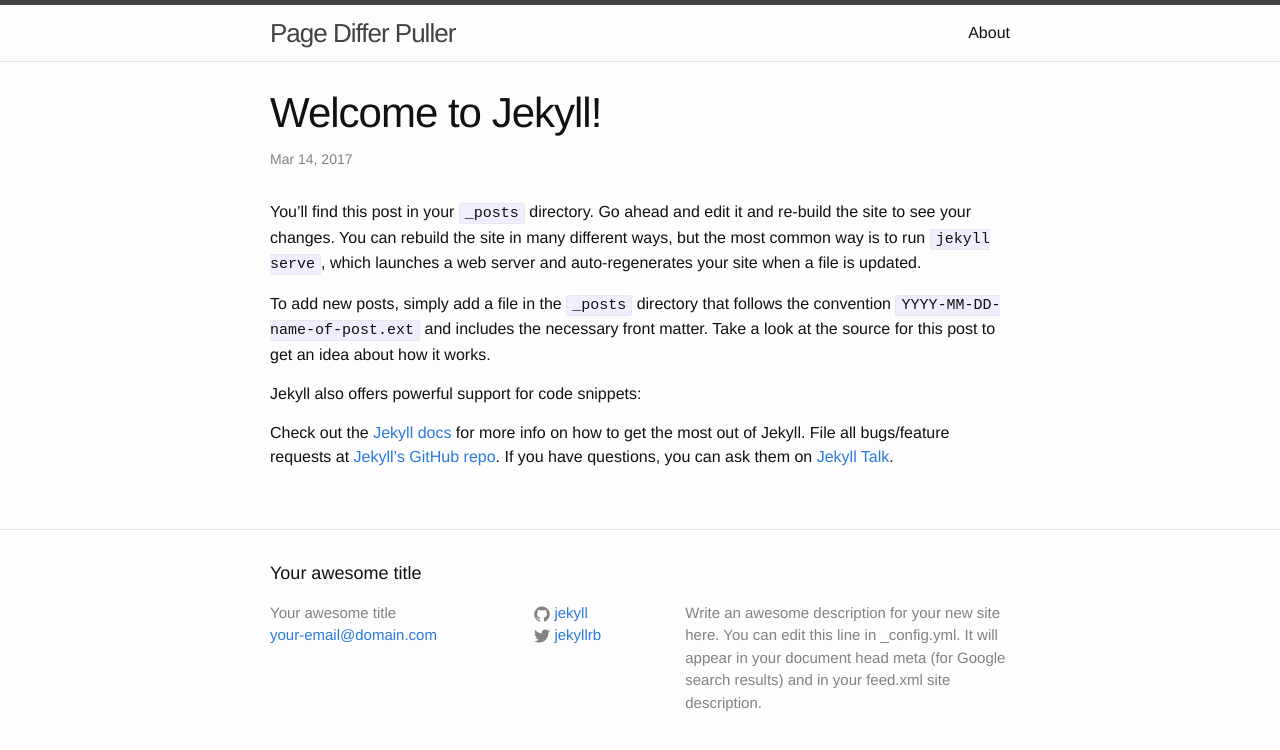
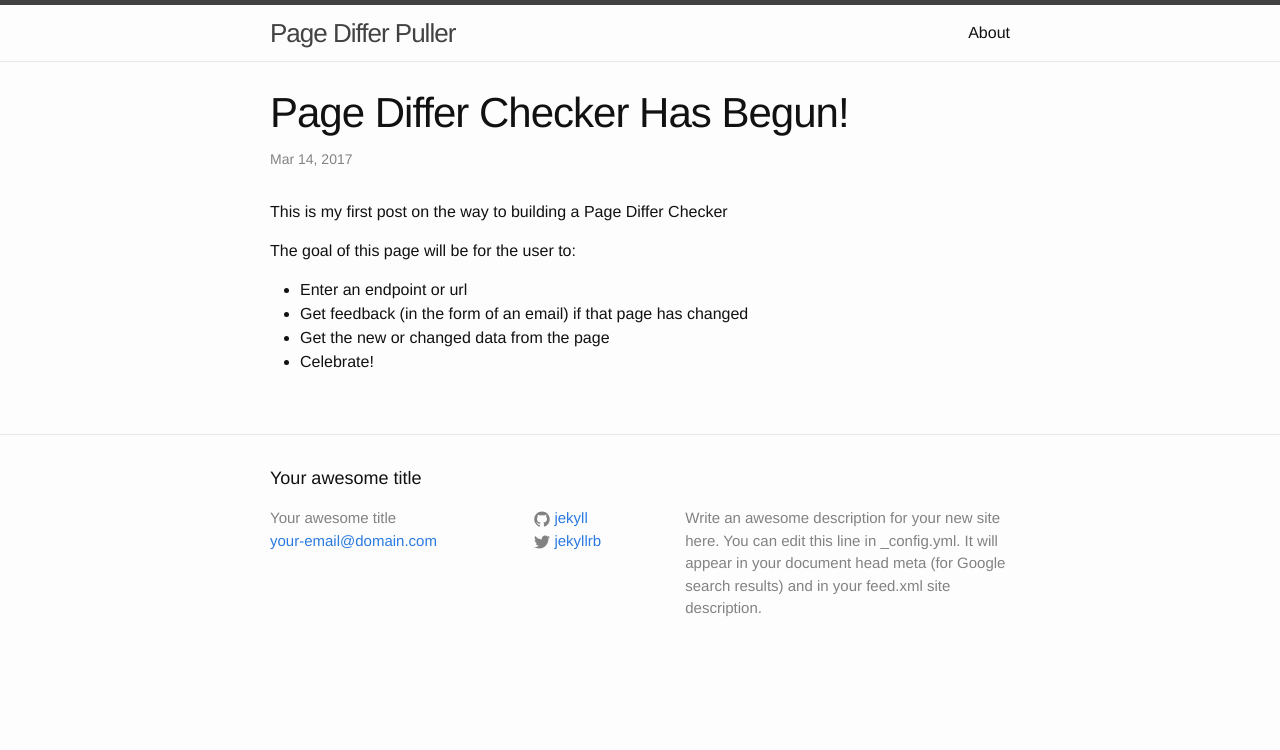
Before and after one commit to jjsiddall/pagedifferpuller, a Jekyll site: the page built from _posts/2017-03-14-welcome-to-jekyll.markdown, in a window 1280 px wide. Shown: the top 750 px of the page. Built offline with Jekyll 4.4.1, drawn with Linux system fonts in a browser that asks for light colours.

Commit message:
my first post

```diff
--- a/_posts/2017-03-14-welcome-to-jekyll.markdown
+++ b/_posts/2017-03-14-welcome-to-jekyll.markdown
@@ -1,17 +1,13 @@
 ---
 layout: post
-title:  "Welcome to Jekyll!"
+title:  "Page Differ Checker Has Begun!"
 date:   2017-03-14 10:08:35 -0500
 categories: jekyll update
 ---
-You’ll find this post in your `_posts` directory. Go ahead and edit it and re-build the site to see your changes. You can rebuild the site in many different ways, but the most common way is to run `jekyll serve`, which launches a web server and auto-regenerates your site when a file is updated.
+This is my first post on the way to building a Page Differ Checker
 
-To add new posts, simply add a file in the `_posts` directory that follows the convention `YYYY-MM-DD-name-of-post.ext` and includes the necessary front matter. Take a look at the source for this post to get an idea about how it works.
-
-Jekyll also offers powerful support for code snippets:
-
-Check out the [Jekyll docs][jekyll-docs] for more info on how to get the most out of Jekyll. File all bugs/feature requests at [Jekyll’s GitHub repo][jekyll-gh]. If you have questions, you can ask them on [Jekyll Talk][jekyll-talk].
-
-[jekyll-docs]: http://jekyllrb.com/docs/home
-[jekyll-gh]:   https://github.com/jekyll/jekyll
-[jekyll-talk]: https://talk.jekyllrb.com/
+The goal of this page will be for the user to:
+* Enter an endpoint or url
+* Get feedback (in the form of an email) if that page has changed
+* Get the new or changed data from the page
+* Celebrate!
```
